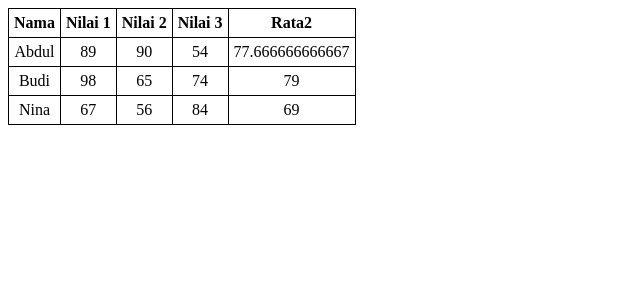
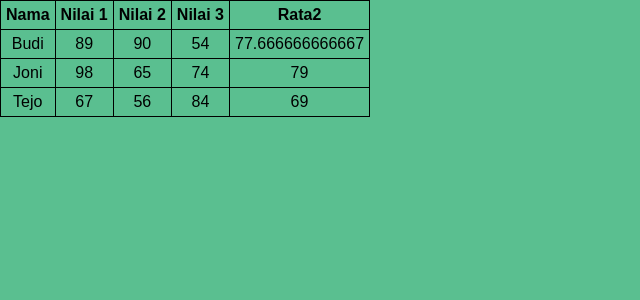
Before and after one commit to Oopirata/PBP_B1, a PHP site: page /Pertemuan2.php in a window 1280 px wide. Shown: the top 300 px of the page, without its empty margins (0-640 px from the left). Run offline with PHP 8.4, Linux system fonts and the light colour scheme.

```diff
--- a/Pertemuan 2/Pertemuan2.php
+++ b/Pertemuan 2/Pertemuan2.php
@@ -10,6 +10,21 @@
             border-collapse: collapse;
             padding: 5px;
             text-align: center;
+        }
+        body {
+            background-color: #5abf90;
+            font-family: Arial, sans-serif;
+            margin: 0;
+            padding: 0;
+        }
+
+        .container {
+            width: 50%;
+            margin: 50px auto;
+            background-color: #ffffff;
+            padding: 30px;
+            box-shadow: 0px 4px 12px rgba(0, 0, 0, 0.1);
+            border-radius: 10px;
         }
     </style>
 </head>
@@ -41,9 +56,9 @@
     }
 
     $array_mhs = array(
-        "Abdul" => array(89, 90, 54),
-        "Budi" => array(98, 65, 74),
-        "Nina" => array(67, 56, 84)
+        "Budi" => array(89, 90, 54),
+        "Joni" => array(98, 65, 74),
+        "Tejo" => array(67, 56, 84)
     );
 
     print_mhs($array_mhs);
```
